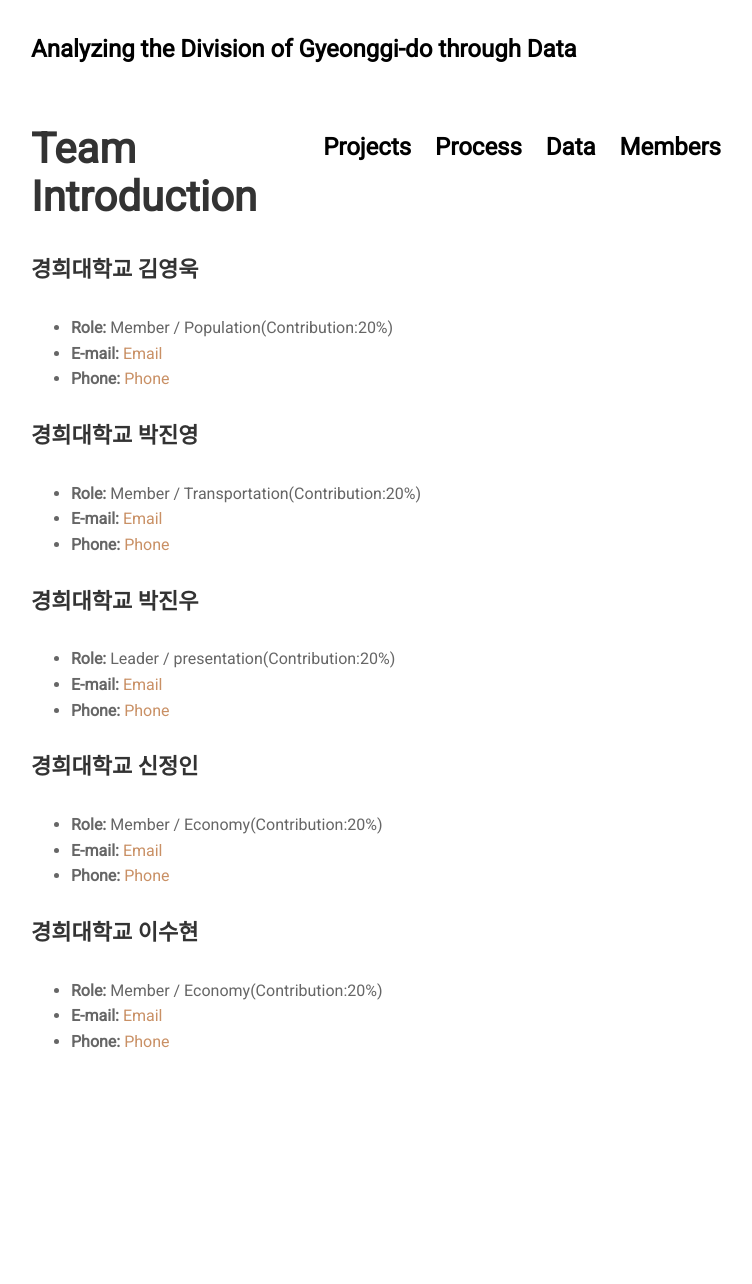
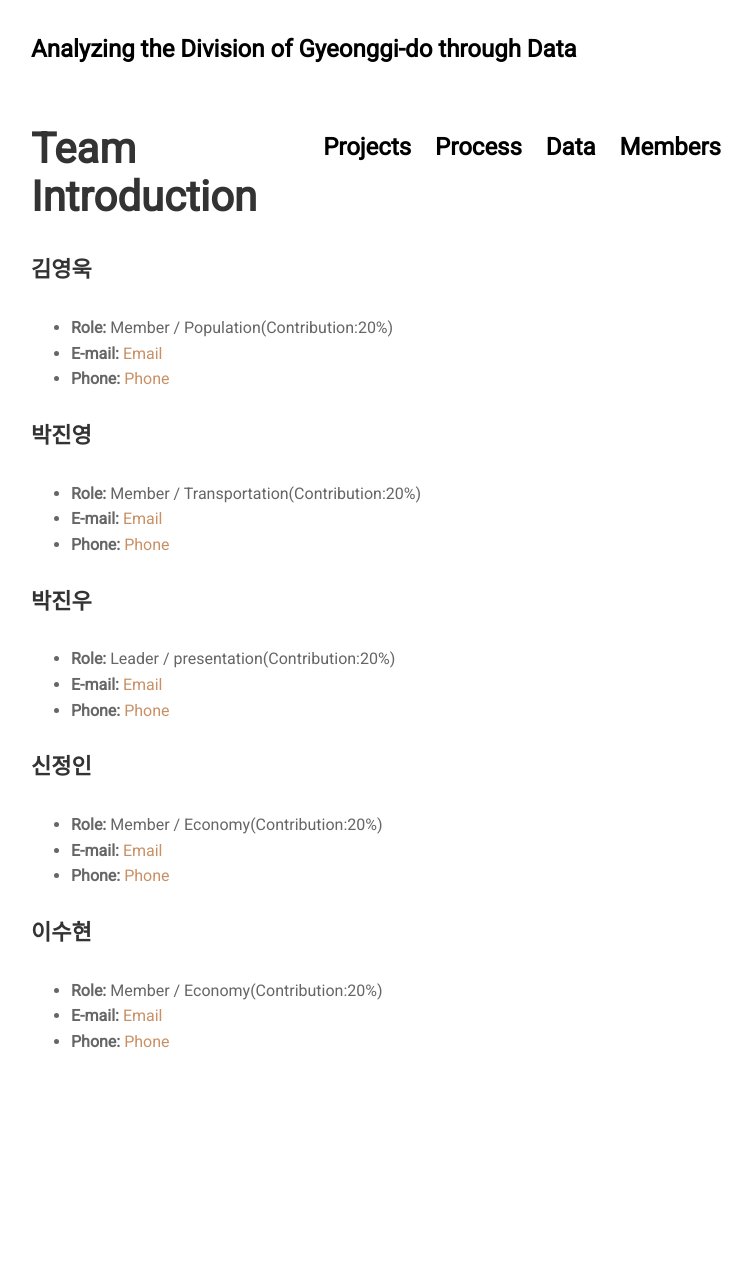
Before and after one commit to jinuew/SICM2002-6, a Jekyll site: the page built from pages/contact.md, in a window 1280 px wide. Shown: the whole page, without its empty margins (264-1016 px from the left). Built offline with Jekyll 4.4.1, drawn with Linux system fonts in a browser that asks for light colours; nearby versions of some CDN libraries.

Commit message:
Update contact.md

```diff
--- a/pages/contact.md
+++ b/pages/contact.md
@@ -6,27 +6,27 @@
 
 ## Team Introduction
 
-#### 경희대학교 김영욱
+#### 김영욱
 - **Role:** Member / Population(Contribution:20%)
 - **E-mail:** [Email](mailto:duddnrdl10205@khu.ac.kr)
 - **Phone:** [Phone](tel:010-9967-8342)
 
-#### 경희대학교 박진영
+#### 박진영
 - **Role:** Member / Transportation(Contribution:20%)
 - **E-mail:** [Email](mailto:parkjy0701@naver.com)
 - **Phone:** [Phone](tel:010-2244-3971)
 
-#### 경희대학교 박진우
+#### 박진우
 - **Role:** Leader / presentation(Contribution:20%)
 - **E-mail:** [Email](mailto:p_jinwoo98@naver.com)
 - **Phone:** [Phone](tel:010-6365-2801)
 
-#### 경희대학교 신정인
+#### 신정인
 - **Role:** Member / Economy(Contribution:20%)
 - **E-mail:** [Email](mailto:3728e@khu.ac.kr)
 - **Phone:** [Phone](tel:010-6552-5099)
 
-#### 경희대학교 이수현
+#### 이수현
 - **Role:** Member / Economy(Contribution:20%)
 - **E-mail:** [Email](mailto:dltngus011208@khu.ac.kr)
 - **Phone:** [Phone](tel:010-3910-9609)
```
